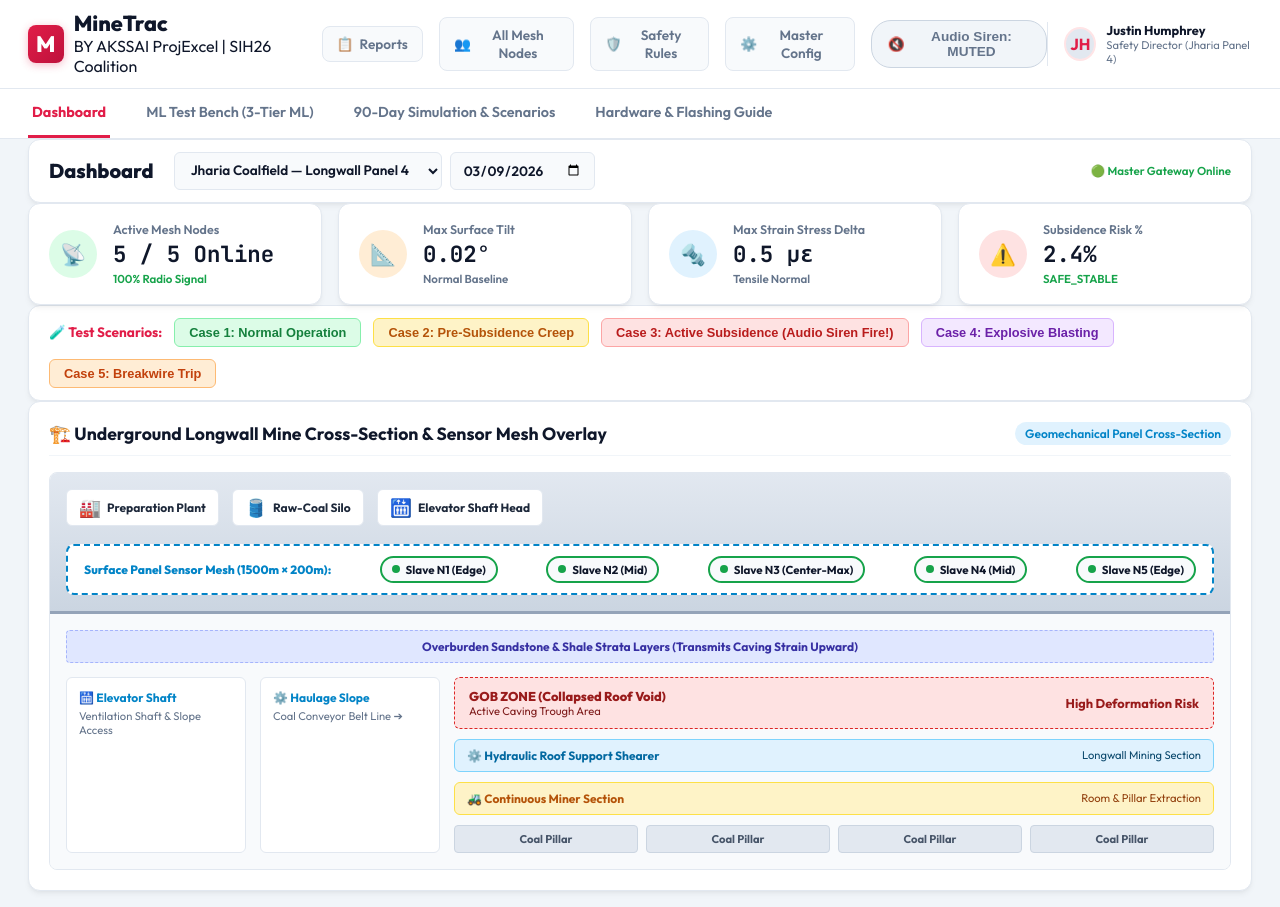
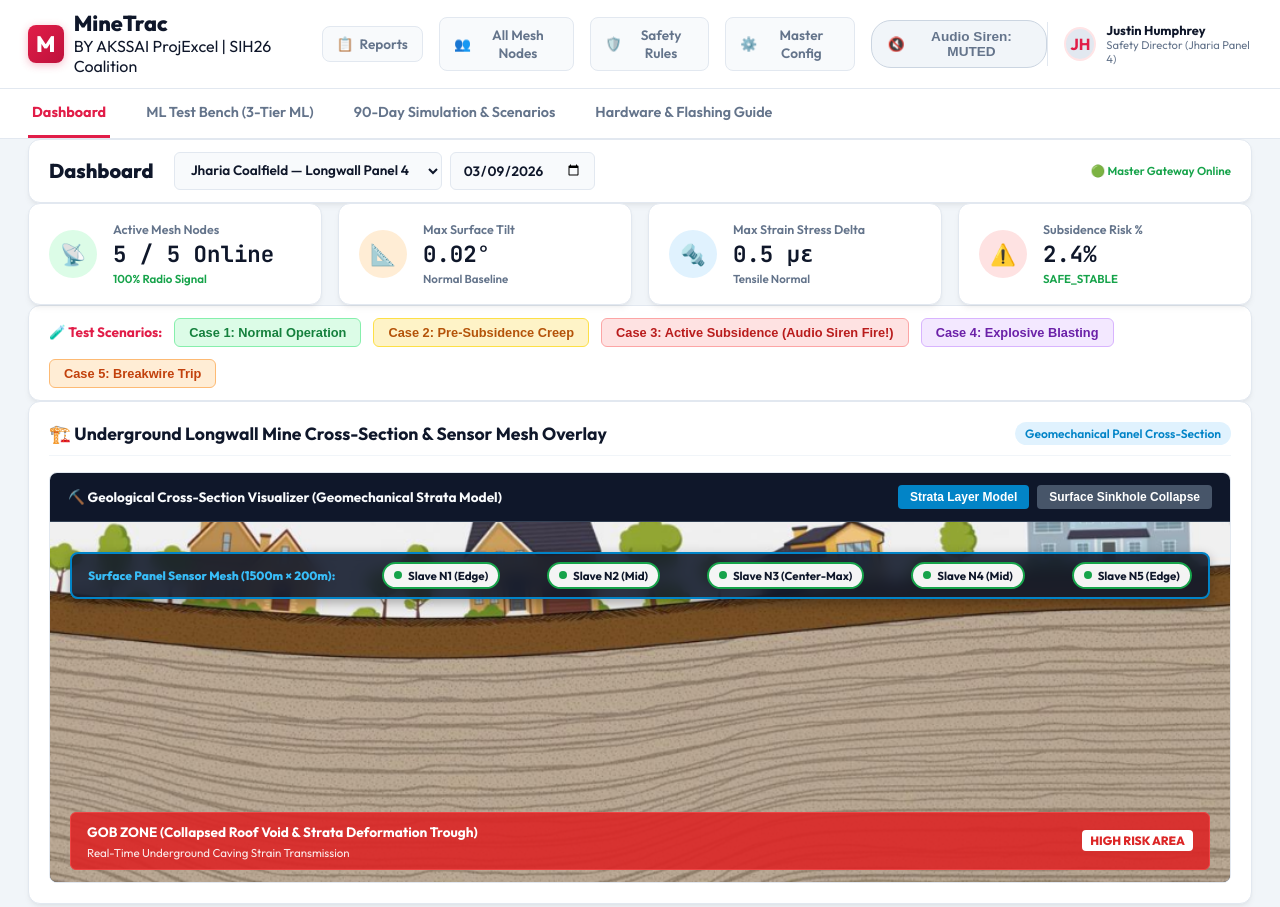
Before and after one commit to Monaal5/mine_subsidence_ml, a FastAPI app: page / in a window 1280 px wide. Shown: the top 907 px of the page. Run offline with FastAPI, Linux system fonts and the light colour scheme; grey boxes are pictures that could not be loaded.

Commit message:
Replace schematic with realistic geological mine cross-section & sinkhole collapse images with sensor mesh overlay

```diff
--- a/web_app/static/js/main.js
+++ b/web_app/static/js/main.js
@@ -734,3 +734,22 @@ function initLiveHardwarePolling() {
         }
     }, 3000);
 }
+
+function switchMineImage(imgNum) {
+    const img1 = document.getElementById('mine-cross-img-1');
+    const img2 = document.getElementById('mine-cross-img-2');
+    const btn1 = document.getElementById('btn-show-model-img');
+    const btn2 = document.getElementById('btn-show-subsidence-img');
+
+    if (imgNum === 1) {
+        if (img1) img1.style.display = 'block';
+        if (img2) img2.style.display = 'none';
+        if (btn1) { btn1.style.background = '#0284c7'; btn1.style.color = '#ffffff'; }
+        if (btn2) { btn2.style.background = '#475569'; btn2.style.color = '#ffffff'; }
+    } else {
+        if (img1) img1.style.display = 'none';
+        if (img2) img2.style.display = 'block';
+        if (btn1) { btn1.style.background = '#475569'; btn1.style.color = '#ffffff'; }
+        if (btn2) { btn2.style.background = '#dc2626'; btn2.style.color = '#ffffff'; }
+    }
+}
--- a/web_app/templates/index.html
+++ b/web_app/templates/index.html
@@ -137,93 +137,51 @@
                 </div>
 
                 <div class="schematic-box">
-                    <!-- Surface Facility Layer -->
-                    <div class="schematic-surface-light">
-                        <div class="facility-chip">
-                            <span class="facility-icon">🏭</span>
-                            <span class="facility-name">Preparation Plant</span>
+                    <div style="background: #0f172a; padding: 12px 18px; display: flex; justify-content: space-between; align-items: center; border-bottom: 1px solid #334155;">
+                        <span style="color: #f8fafc; font-weight: 700; font-size: 0.85rem;">⛏️ Geological Cross-Section Visualizer (Geomechanical Strata Model)</span>
+                        <div style="display: flex; gap: 8px;">
+                            <button class="scen-img-btn active" id="btn-show-model-img" onclick="switchMineImage(1)" style="background: #0284c7; color: white; border: none; padding: 5px 12px; border-radius: 4px; font-size: 0.75rem; font-weight: 600; cursor: pointer;">Strata Layer Model</button>
+                            <button class="scen-img-btn" id="btn-show-subsidence-img" onclick="switchMineImage(2)" style="background: #475569; color: white; border: none; padding: 5px 12px; border-radius: 4px; font-size: 0.75rem; font-weight: 600; cursor: pointer;">Surface Sinkhole Collapse</button>
                         </div>
-                        <div class="facility-chip">
-                            <span class="facility-icon">🛢️</span>
-                            <span class="facility-name">Raw-Coal Silo</span>
-                        </div>
-                        <div class="facility-chip">
-                            <span class="facility-icon">🛗</span>
-                            <span class="facility-name">Elevator Shaft Head</span>
-                        </div>
+                    </div>
 
-                        <!-- Surface Sensor Nodes Overlay -->
-                        <div class="surface-mesh-track">
-                            <span class="mesh-track-title">Surface Panel Sensor Mesh (1500m × 200m):</span>
-                            <div class="node-pin-badge" id="pin-n1">
+                    <!-- Image Display Box with Sensor Overlay Pins -->
+                    <div style="position: relative; width: 100%; height: 360px; background: #1e293b; overflow: hidden; display: flex; align-items: center; justify-content: center;">
+                        <img id="mine-cross-img-1" src="/static/images/mine_cross_section_1.png" alt="Mine Cross-Section Strata" style="width: 100%; height: 100%; object-fit: cover; display: block; transition: opacity 0.3s ease;">
+                        <img id="mine-cross-img-2" src="/static/images/mine_cross_section_2.png" alt="Mine Surface Sinkhole Collapse" style="width: 100%; height: 100%; object-fit: cover; display: none; transition: opacity 0.3s ease;">
+
+                        <!-- Floating Surface Panel Sensor Mesh Overlay -->
+                        <div class="surface-mesh-track" style="position: absolute; top: 12px; left: 20px; right: 20px; background: rgba(15, 23, 42, 0.88); backdrop-filter: blur(8px); border: 2px solid #0284c7; padding: 8px 16px; border-radius: 8px; box-shadow: 0 4px 12px rgba(0,0,0,0.3);">
+                            <span class="mesh-track-title" style="color: #38bdf8; font-weight: 800;">Surface Panel Sensor Mesh (1500m × 200m):</span>
+                            <div class="node-pin-badge" id="pin-n1" style="background: rgba(255,255,255,0.95);">
                                 <span class="pin-dot-light"></span>
                                 <span class="pin-text">Slave N1 (Edge)</span>
                             </div>
-                            <div class="node-pin-badge" id="pin-n2">
+                            <div class="node-pin-badge" id="pin-n2" style="background: rgba(255,255,255,0.95);">
                                 <span class="pin-dot-light"></span>
                                 <span class="pin-text">Slave N2 (Mid)</span>
                             </div>
-                            <div class="node-pin-badge" id="pin-n3">
+                            <div class="node-pin-badge" id="pin-n3" style="background: rgba(255,255,255,0.95);">
                                 <span class="pin-dot-light"></span>
                                 <span class="pin-text">Slave N3 (Center-Max)</span>
                             </div>
-                            <div class="node-pin-badge" id="pin-n4">
+                            <div class="node-pin-badge" id="pin-n4" style="background: rgba(255,255,255,0.95);">
                                 <span class="pin-dot-light"></span>
                                 <span class="pin-text">Slave N4 (Mid)</span>
                             </div>
-                            <div class="node-pin-badge" id="pin-n5">
+                            <div class="node-pin-badge" id="pin-n5" style="background: rgba(255,255,255,0.95);">
                                 <span class="pin-dot-light"></span>
                                 <span class="pin-text">Slave N5 (Edge)</span>
                             </div>
                         </div>
-                    </div>
 
-                    <!-- Strata & Underground Layer -->
-                    <div class="schematic-strata-light">
-                        <div class="overburden-layer">
-                            Overburden Sandstone & Shale Strata Layers (Transmits Caving Strain Upward)
-                        </div>
-
-                        <div class="underground-grid">
-                            <!-- Elevator & Ventilation Shafts -->
-                            <div class="shaft-box">
-                                <div class="shaft-title">🛗 Elevator Shaft</div>
-                                <div style="color: var(--text-muted); font-size: 0.7rem;">Ventilation Shaft & Slope Access</div>
+                        <!-- GOB Zone Overlay Banner -->
+                        <div id="gob-zone" style="position: absolute; bottom: 12px; left: 20px; right: 20px; background: rgba(220, 38, 38, 0.9); color: white; padding: 8px 16px; border-radius: 6px; display: flex; justify-content: space-between; align-items: center; border: 1px solid #ef4444;">
+                            <div>
+                                <strong style="font-size: 0.85rem;">GOB ZONE (Collapsed Roof Void & Strata Deformation Trough)</strong><br>
+                                <span style="font-size: 0.72rem; opacity: 0.9;">Real-Time Underground Caving Strain Transmission</span>
                             </div>
-
-                            <!-- Slope Access Shaft -->
-                            <div class="shaft-box">
-                                <div class="shaft-title">⚙️ Haulage Slope</div>
-                                <div style="color: var(--text-muted); font-size: 0.7rem;">Coal Conveyor Belt Line ➔</div>
-                            </div>
-
-                            <!-- Underground Mining Panels -->
-                            <div class="mine-working-area">
-                                <div class="gob-zone-box" id="gob-zone">
-                                    <div>
-                                        <div class="gob-txt">GOB ZONE (Collapsed Roof Void)</div>
-                                        <div class="gob-subtxt">Active Caving Trough Area</div>
-                                    </div>
-                                    <span style="font-size: 0.8rem; font-weight: 700; color: #991b1b;">High Deformation Risk</span>
-                                </div>
-
-                                <div class="working-section">
-                                    <div class="section-machine">⚙️ Hydraulic Roof Support Shearer</div>
-                                    <span class="section-label">Longwall Mining Section</span>
-                                </div>
-
-                                <div class="working-section" style="background: #fef3c7; border-color: #fde047;">
-                                    <div class="section-machine" style="color: #b45309;">🚜 Continuous Miner Section</div>
-                                    <span class="section-label" style="color: #92400e;">Room & Pillar Extraction</span>
-                                </div>
-
-                                <div class="pillars-row">
-                                    <div class="coal-pillar-block">Coal Pillar</div>
-                                    <div class="coal-pillar-block">Coal Pillar</div>
-                                    <div class="coal-pillar-block">Coal Pillar</div>
-                                    <div class="coal-pillar-block">Coal Pillar</div>
-                                </div>
-                            </div>
+                            <span style="font-size: 0.75rem; font-weight: 800; background: white; color: #dc2626; padding: 3px 8px; border-radius: 4px;">HIGH RISK AREA</span>
                         </div>
                     </div>
                 </div>
```
Also changed, not shown: web_app/static/images/mine_cross_section_1.png (added), web_app/static/images/mine_cross_section_2.png (added).
